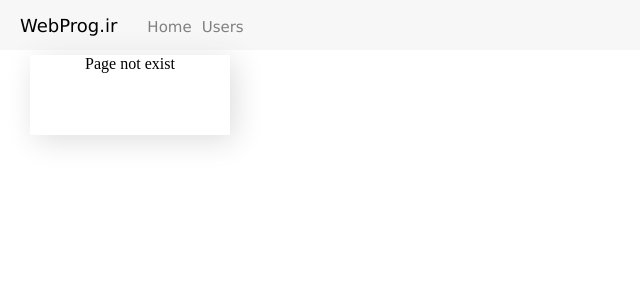
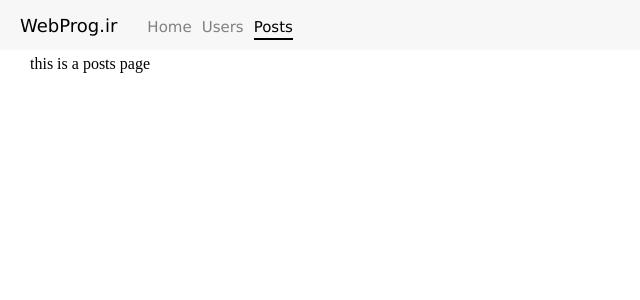
Before and after one commit to mobinasafaei/mobinasafaei.github.io, a Vue app: page /posts in a window 1280 px wide. Shown: the top 300 px of the page, without its empty margins (0-640 px from the left). Built offline with nearby package versions, Linux system fonts and the light colour scheme.

Commit message:
feat PostsPage and refactor router

```diff
--- a/src/App.vue
+++ b/src/App.vue
@@ -5,6 +5,7 @@
         <p id="web-icon">WebProg.ir</p>
         <router-link :to="{name:'HomePage'}" class="router-link" style="margin-left:30px">Home</router-link>
         <router-link :to="{name:'UsersPage'}" class="router-link">Users</router-link>
+        <router-link :to="{name:'PostsPage'}" class="router-link">Posts</router-link>
       </div>
     </div>
     <router-view style="margin-left:30px; margin-top:5px;"></router-view>
--- /dev/null
+++ b/src/components/PostsPage.vue
@@ -0,0 +1,15 @@
+<template>
+  <div>
+    <p>this is a posts page</p>
+  </div>
+</template>
+
+<script>
+export default {
+
+}
+</script>
+
+<style>
+
+</style>
--- a/src/router.js
+++ b/src/router.js
@@ -1,12 +1,15 @@
 import { createRouter, createWebHistory } from "vue-router"
 import HomePage from "./components/HomePage.vue"
 import UsersPage from "./components/UsersPage.vue"
+import PostsPage from "./components/PostsPage.vue"
 import NotFound from "./components/NotFound.vue"
 
 const routes = [
     { path: '/', name: "HomePage", component: HomePage },
     { path: '/users', name: "UsersPage", component: UsersPage },
+    { path: '/posts', name: "PostsPage", component: PostsPage },
     { path: '/:pathMatch(.*)*', name: 'NotFound', component: NotFound },
+
 ]
 
 const router = createRouter({
```
